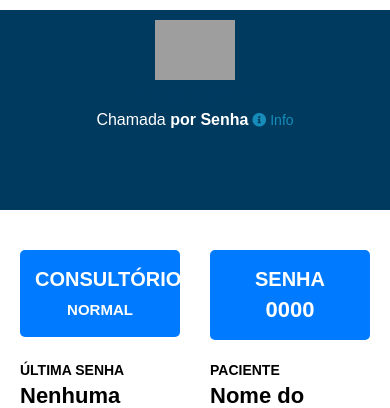
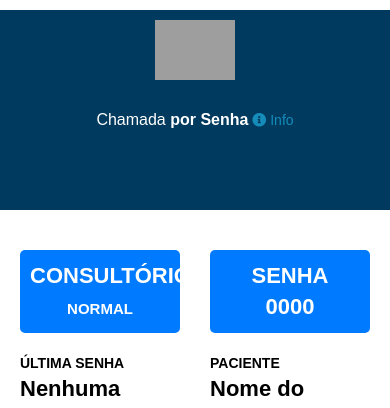
Before and after one commit to alemaodacapa/sispanel, a PHP site: page /painel.php in a window 390 px wide. Shown: the top 408 px of the page. Run offline with PHP 8.4, Linux system fonts and the light colour scheme; data that the repository does not hold is empty; some libraries are stand-ins or nearby versions; grey boxes are pictures that could not be loaded.

Commit message:
painel.php

```diff
--- a/painel.php
+++ b/painel.php
@@ -204,7 +204,9 @@ $conn->close();
             }
 
             .campo-consultorio, .campo-caixa, .campo-consultorio-paciente {
-                font-size: 20px; /* Fonte menor */
+                font-size: 22px; /* Fonte menor */
+                position: auto;
+                padding: 10px; /* Menos padding */
             }
 
             .video-container {
```
